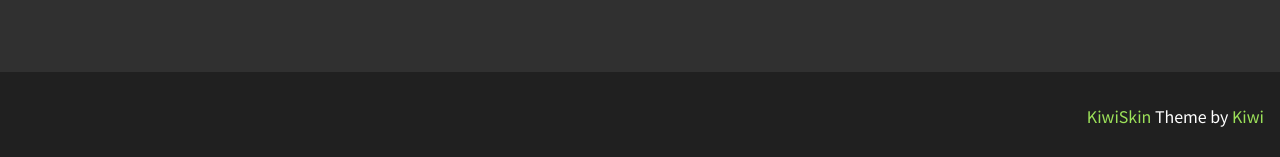
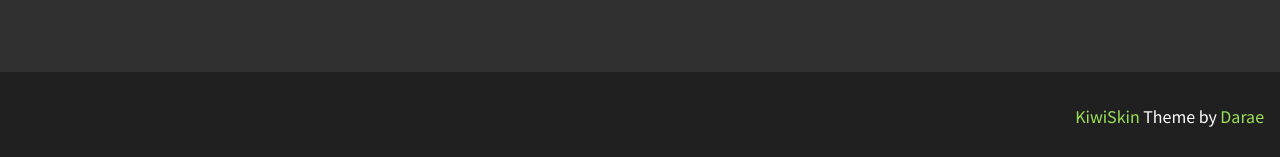
Before and after one commit to kdo9921/kdo9921.github.io, a Jekyll site: the page built from index.html, in a window 1280 px wide. Shown: the part 740-897 px from the top of the page. Built offline with Jekyll 4.4.1, drawn with Linux system fonts in a browser that asks for light colours; nearby versions of some CDN libraries; the list of posts is cut into pages by our own code.

Commit message:
Theme info update

```diff
--- a/_includes/footer.html
+++ b/_includes/footer.html
@@ -1,3 +1,3 @@
 <footer>
-    <p class="theme-info padding"><a href="https://github.com/kdo9921/KiwiSkin-for-Jekyll">KiwiSkin</a> Theme by <a href="https://darae.dev">Kiwi</a></p>
+    <p class="theme-info padding"><a href="https://github.com/kdo9921/KiwiSkin-for-Jekyll">KiwiSkin</a> Theme by <a href="https://darae.dev">Darae</a></p>
 </footer>
```
